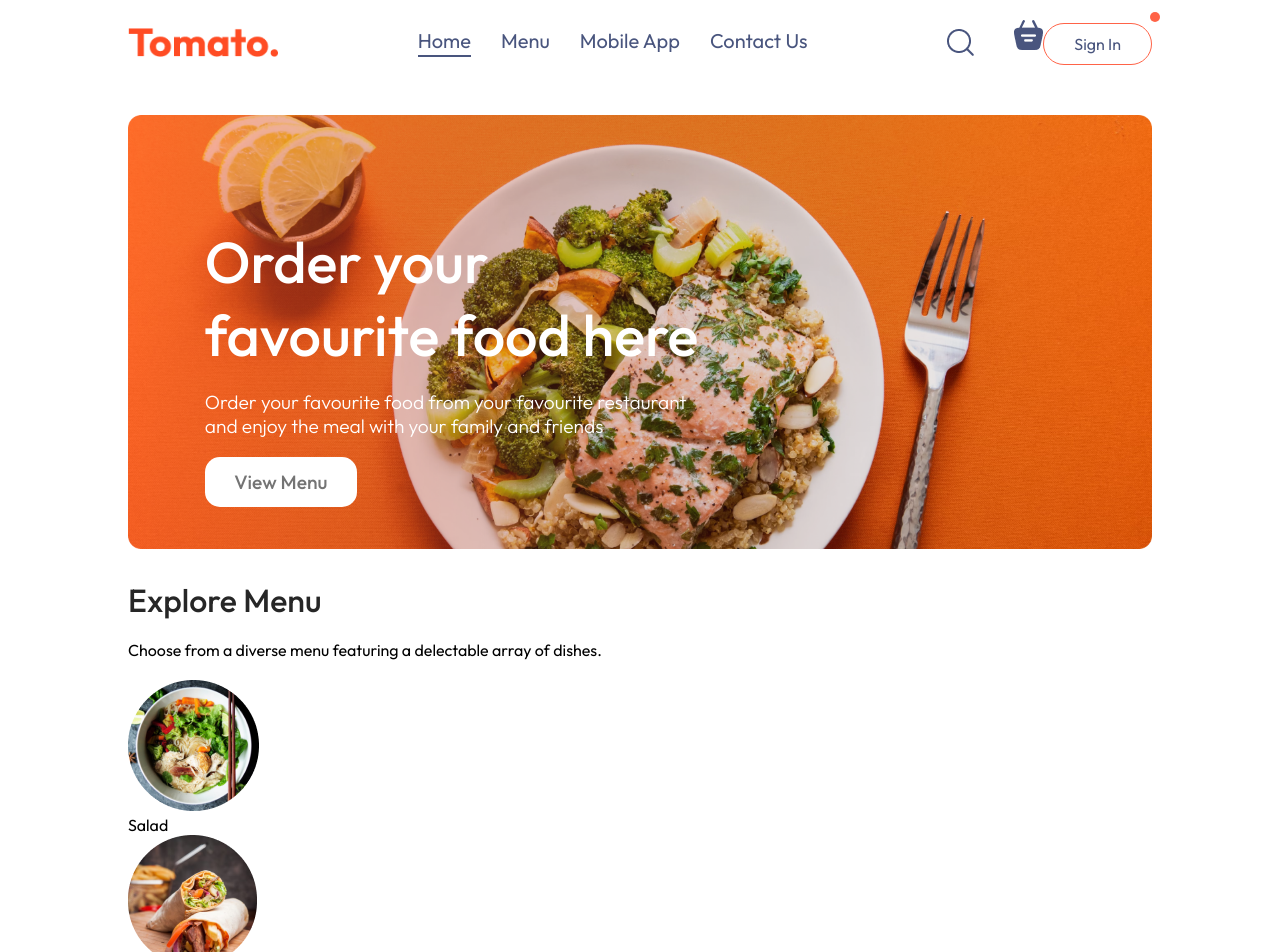
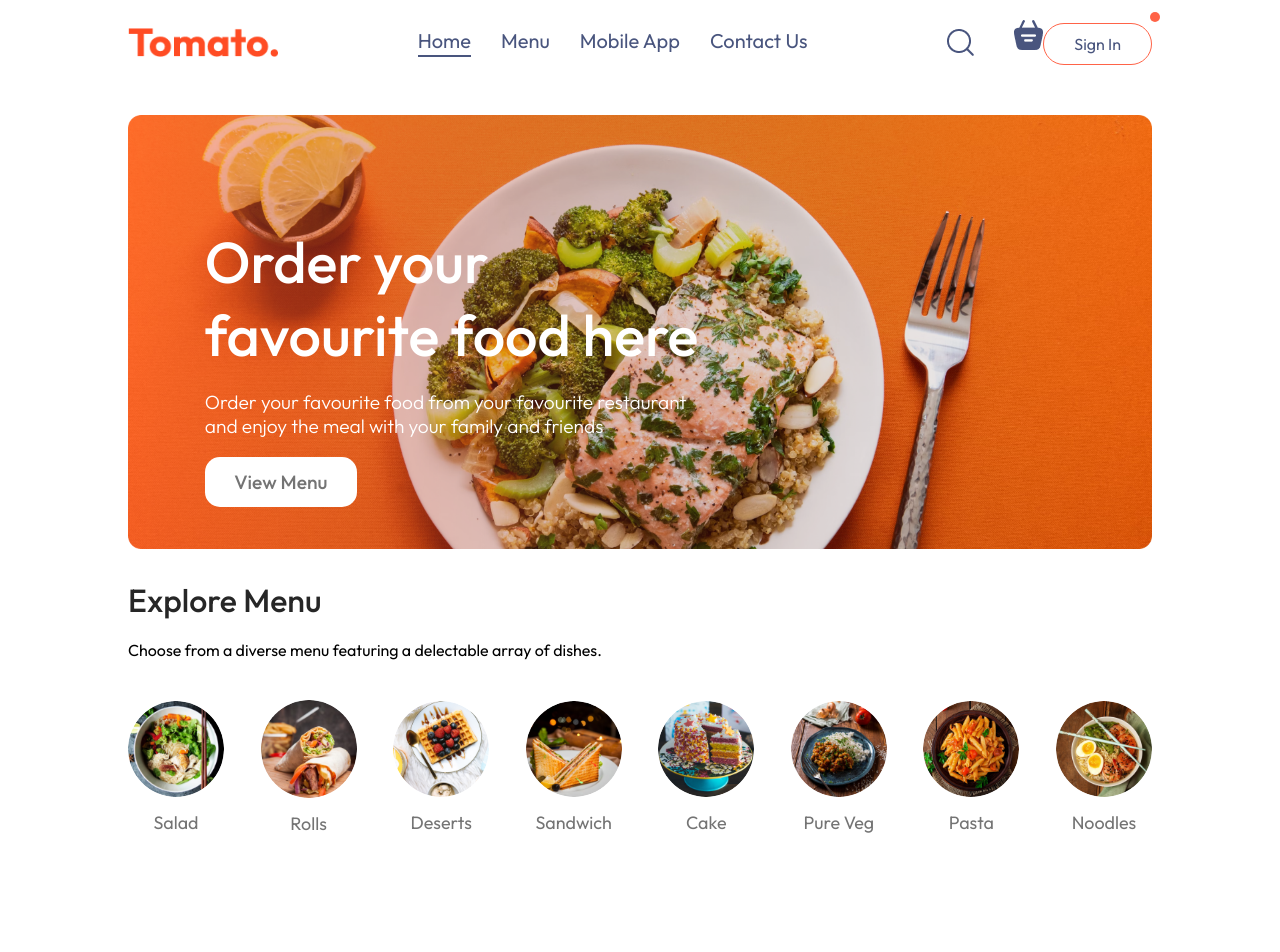
Before and after one commit to nooby6/food-del, a React (Vite) app in the folder frontend/: page / in a window 1280 px wide. Shown: the top 952 px of the page. After the commit the page ends 855 px from the top, so only its background shows below. Built offline with nearby package versions, Linux system fonts and the light colour scheme.

Commit message:
style(ExploreMenu): enhance CSS styles for explore menu text and list layout

```diff
--- a/frontend/src/components/Navbar/ExploreMenu/Exploremenu.css
+++ b/frontend/src/components/Navbar/ExploreMenu/Exploremenu.css
@@ -8,3 +8,36 @@
     color: #262626;
     font-weight: 500;
 }
+
+.explore-menu-text{
+   max-width: 60%;
+   columns: #808080;
+}
+
+.explore-menu-list{
+    display: flex;
+    justify-content: space-between;
+    align-items: center;
+    gap: 30px;
+    text-align: center;
+    margin: 20px 0px;
+    overflow-x: scroll;
+}
+
+.explore-menu-list::-webkit-scrollbar{
+    display: none;
+}
+
+.explore-menu-list-item img{
+    width: 7.5vw;
+    min-width: 80px;
+    cursor: pointer;
+    border-radius: 50%;
+    transition: 0.2s;
+}
+
+.explore-menu-list-item p{
+    margin-top: 10px;
+    color: #747474;
+    font-size: max(1.4vw, 16px);
+}
```
